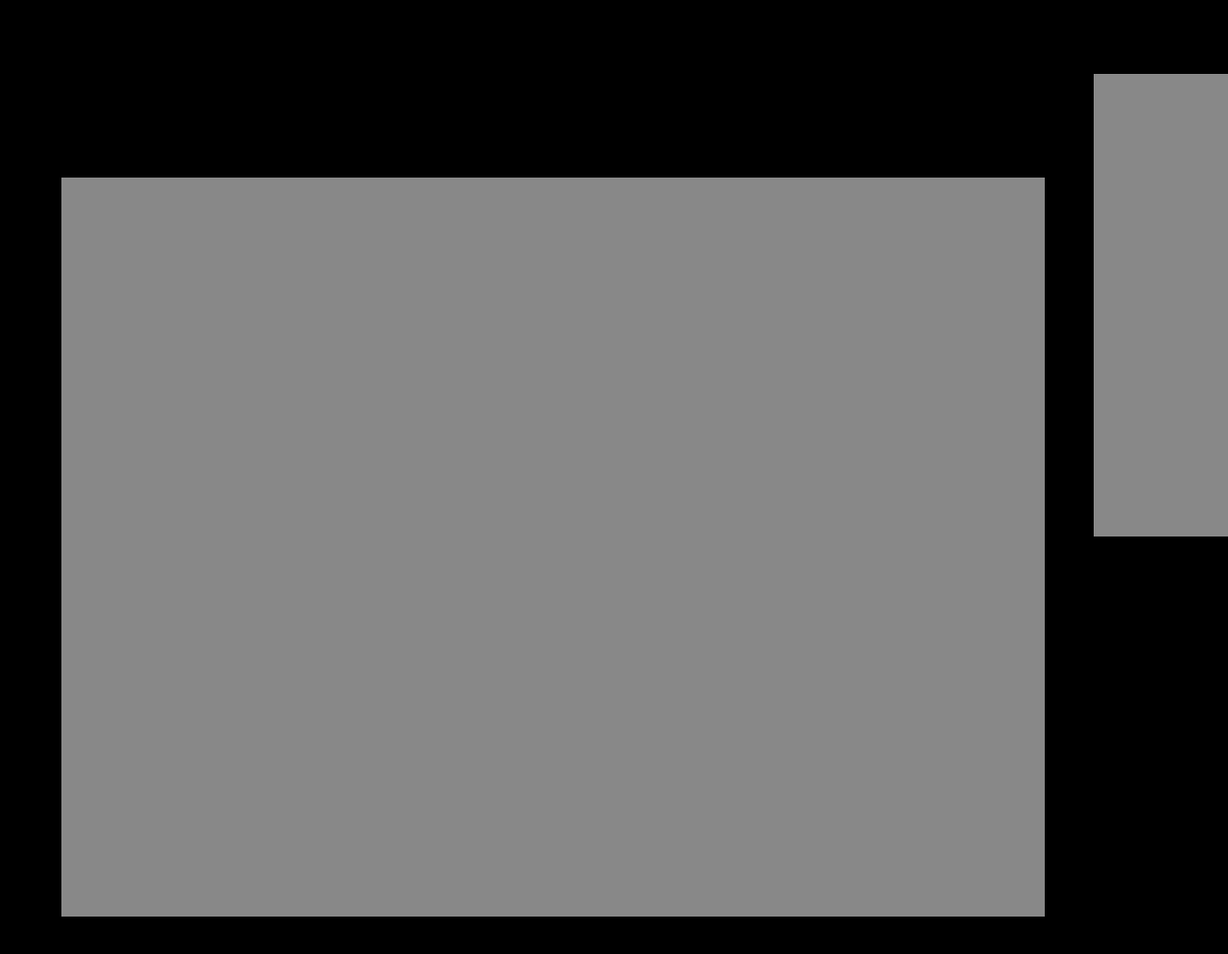
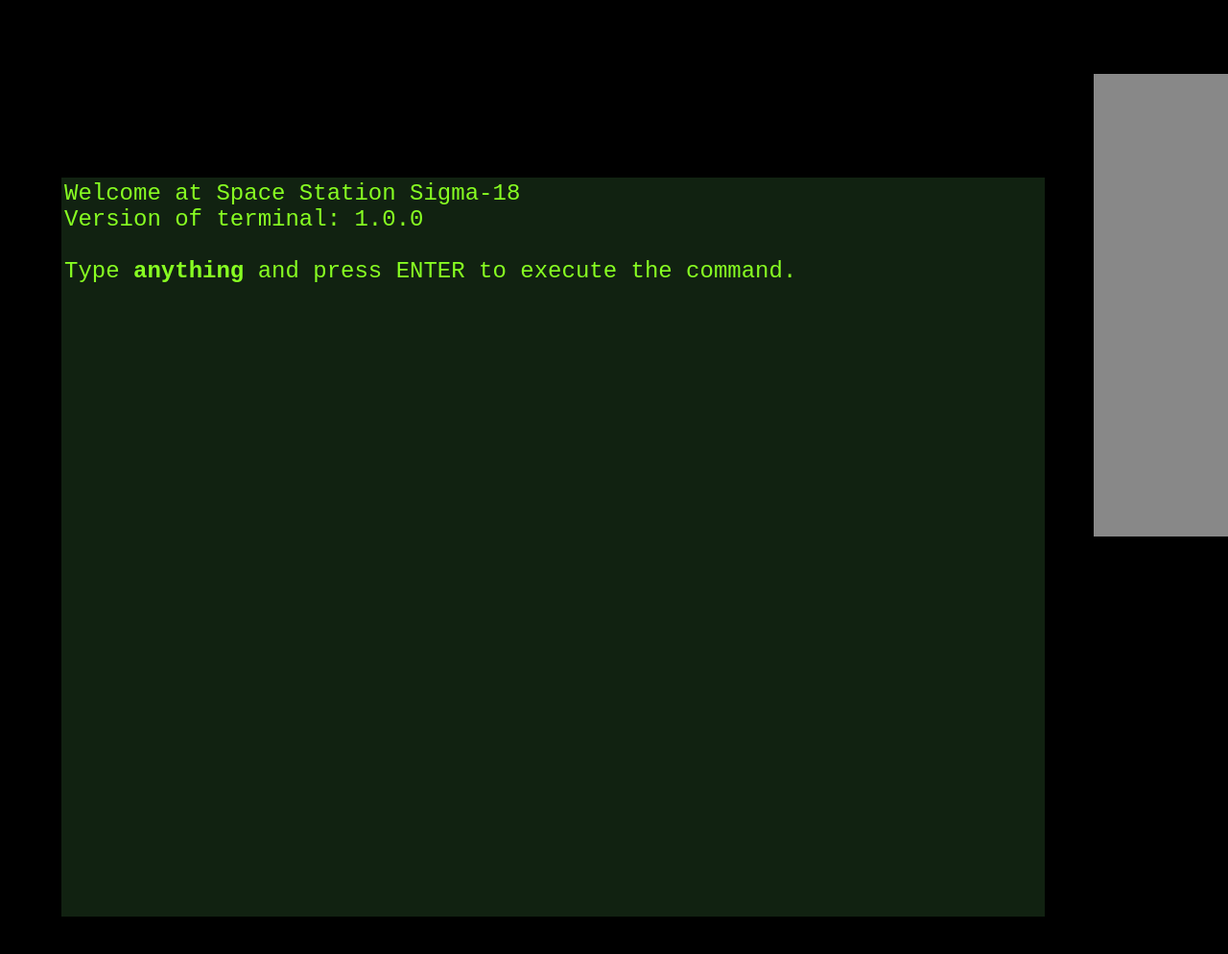
Before and after one commit to jamro/sigma18, a website built with webpack: page src/public/index.html in a window 1280 px wide. Shown: the top 994 px of the page at 96% size. Built offline with nearby package versions, Linux system fonts and the light colour scheme.

Commit message:
feat: display the terminal

```diff
--- a/package.json
+++ b/package.json
@@ -27,10 +27,14 @@
     "commitizen": "^3.0.5",
     "copy-webpack-plugin": "^4.6.0",
     "cpx": "^1.5.0",
+    "css-loader": "^2.1.0",
     "cz-conventional-changelog": "^2.1.0",
     "get-folder-size": "^2.0.0",
     "jshint": "^2.9.7",
+    "node-sass": "^4.11.0",
     "rimraf": "^2.6.2",
+    "sass-loader": "^7.1.0",
+    "style-loader": "^0.23.1",
     "webpack": "^4.28.3",
     "webpack-cli": "^3.1.2",
     "webpack-dev-server": "^3.1.14"
--- a/src/public/index.html
+++ b/src/public/index.html
@@ -3,11 +3,11 @@
   <head>
     <link rel="stylesheet" href="css/reset.css">
     <link rel="stylesheet" href="css/style.css">
-    <script src="js/sigma18.min.js"></script>
   </head>
   <body>
     <div id="screen-a"></div>
     <div id="screen-b"></div>
     <div id="overlay"></div>
+    <script src="js/sigma18.min.js"></script>
   </body>
 </html>
--- /dev/null
+++ b/src/script/TerminalView.js
@@ -0,0 +1,70 @@
+import View from './View.js';
+import '../styles/terminal.scss';
+
+export default class TerminalView extends View {
+
+  constructor(document) {
+    super(document);
+
+    this._onSubmitCallbackList = [];
+
+    this._view = this.createElement("DIV", {
+      cssClass: "terminal-root"
+    });
+
+    this._view.output = this.createElement("DIV", {
+      cssClass: "terminal-output",
+      parent: this._view
+    });
+
+    this._view.input = this.createElement("DIV", {
+      cssClass: "terminal-input",
+      parent: this._view
+    });
+
+    this._view.input.textField = this.createElement("INPUT", {
+      parent: this._view.input
+    });
+
+    this._view.input.textField.element.addEventListener("keydown", (event) => {
+      if(event.keyCode == 13) {
+        this.submit();
+      }
+    });
+  }
+
+  submit() {
+    let command = this._view.input.textField.element.value;
+    if(command == '') {
+      return;
+    }
+    this._view.input.textField.element.value = '';
+    this._onSubmitCallbackList.forEach((callback) => callback(command));
+  }
+
+  enableAutoFocus() {
+    this._view.input.textField.element.addEventListener("focusout", () => {
+      this._view.input.textField.element.focus();
+    });
+    this._view.input.textField.element.focus();
+  }
+
+  print(txt) {
+    let lengthLimit = 10000;
+    let inputElement = this._view.output.element;
+    let content = inputElement.innerHTML;
+    content += txt;
+    content = content.substring(content.length - lengthLimit);
+    inputElement.innerHTML = content;
+    inputElement.scrollTop = inputElement.scrollHeight;
+  }
+
+  println(txt) {
+    this.print(txt + "<br/>\n");
+  }
+
+  onSubmit(callback) {
+    this._onSubmitCallbackList.push(callback);
+  }
+
+}
--- /dev/null
+++ b/src/script/View.js
@@ -0,0 +1,27 @@
+export default class View {
+
+  constructor(document) {
+    this._document = document;
+  }
+
+  createElement(name, options) {
+    let result = {
+      element: this._document.createElement(name)
+    };
+    if(options.cssClass) {
+      result.element.classList.add(options.cssClass);
+    }
+    if(options.parent) {
+      this.appendElement(result, options.parent);
+    }
+    return result;
+  }
+
+  appendElement(child, parent) {
+    parent.element.appendChild(child.element);
+  }
+
+  getDOM() {
+    return this._view.element;
+  }
+}
--- a/src/script/index.js
+++ b/src/script/index.js
@@ -1 +1,14 @@
-console.log('App started!');
+import TerminalView from './TerminalView.js';
+
+
+let terminalView = new TerminalView(document);
+
+
+document.querySelector('#screen-a').appendChild(terminalView.getDOM());
+terminalView.enableAutoFocus();
+terminalView.onSubmit((command) => console.log("COMMAND", command));
+
+terminalView.println("Welcome at Space Station Sigma-18");
+terminalView.println("Version of terminal: 1.0.0");
+terminalView.println("\n\n");
+terminalView.println("Type <strong>anything</strong> and press ENTER to execute the command.");
--- /dev/null
+++ b/src/styles/terminal.scss
@@ -0,0 +1,50 @@
+$terminal-background-color: #121;
+$terminal-primary-color: #8f2;
+$terminal-input-height: 50px;
+$terminal-font-family: "Courier New", Courier, monospace;
+$terminal-font-size: 1.5em;
+
+.terminal-root {
+  background-color: $terminal-background-color;
+  color: $terminal-primary-color;
+  width: 100%;
+  height: 100%;
+  font-family: $terminal-font-family;
+  font-size: $terminal-font-size;
+
+  .terminal-output {
+    position: relative;
+    top: 0px;
+    width: 100%;
+    height: 100%;
+    padding-top: 3px;
+    padding-left: 3px;
+    padding-right: 3px;
+    padding-bottom: $terminal-input-height;
+    overflow: hidden;
+    word-wrap: break-word;
+  }
+
+  .terminal-input {
+    width: 100%;
+    height: $terminal-input-height;
+    position: relative;
+    bottom: $terminal-input-height;
+    padding: 3px;
+  }
+
+  input {
+    width: 100%;
+    height: 100%;
+    background-color: $terminal-background-color;
+    color: $terminal-primary-color;
+    border: none;
+    outline: none;
+    font-family: inherit;
+    font-size: inherit;
+
+    &:focus {
+      outline: none;
+    }
+  }
+}
--- a/webpack.config.js
+++ b/webpack.config.js
@@ -26,6 +26,14 @@ module.exports = {
         query: {
           presets: ['@babel/preset-env']
         }
+      },
+      {
+        test: /\.scss$/,
+        use: [
+          "style-loader",
+          "css-loader",
+          "sass-loader"
+        ]
       }
     ]
   },
```
Also changed, not shown: 1 other file.
